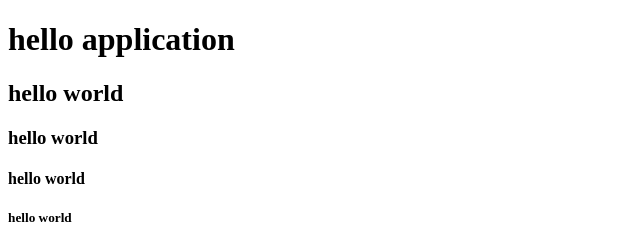
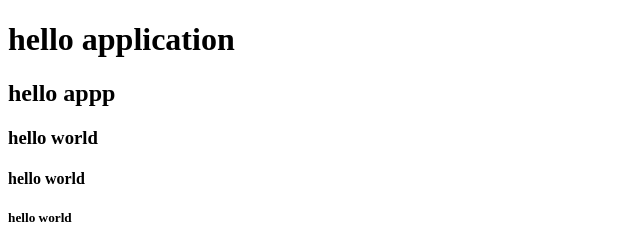
Before and after one commit to Rajat232003/youtube1, a plain HTML site: page index.html in a window 1280 px wide. Shown: the top 240 px of the page, 0-640 px from the left. Drawn offline with Linux system fonts and the light colour scheme.

Commit message:
this is my second commit

```diff
--- a/index.html
+++ b/index.html
@@ -8,7 +8,7 @@
 <!--this is body tag-->
 <body>
     <h1>hello application</h1>
-    <h2>hello world</h2>
+    <h2>hello appp</h2>
     <h3>hello world</h3>
     <h4>hello world</h4>
     <h5>hello world</h5>
```
